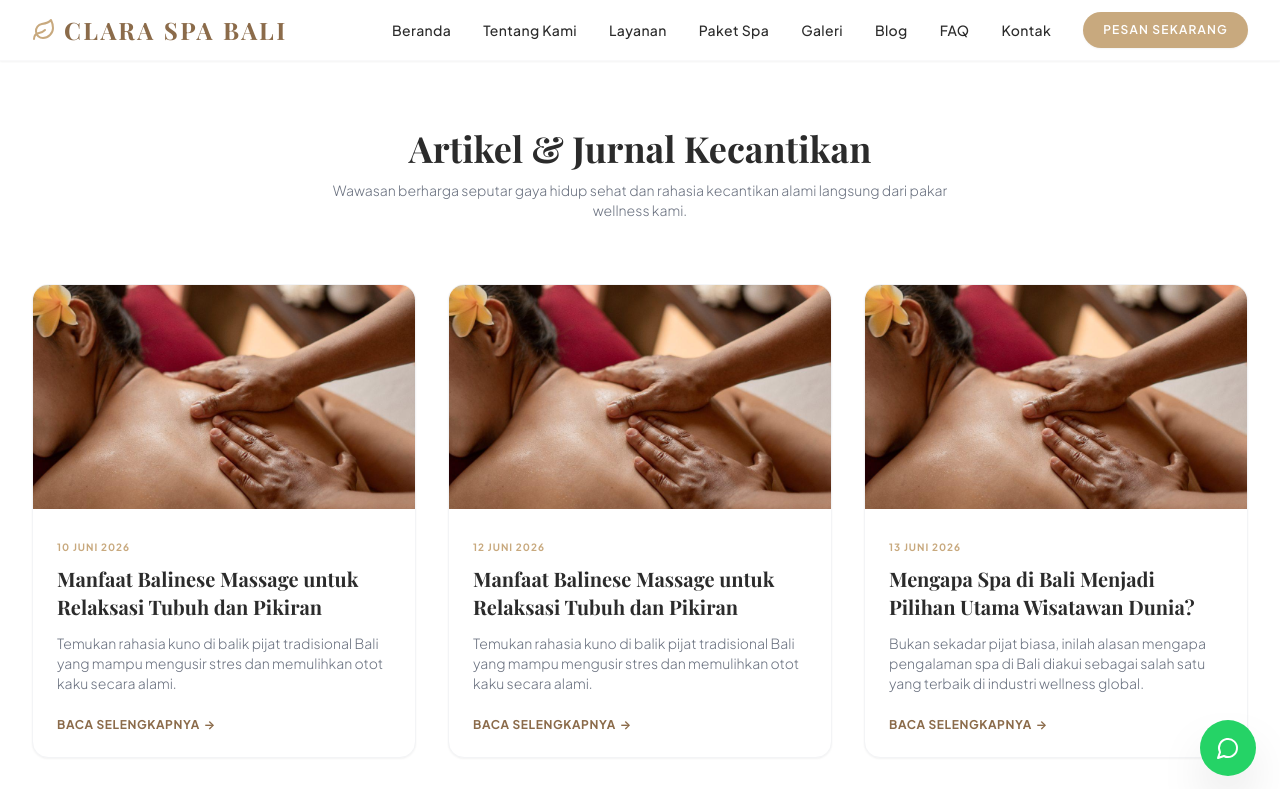
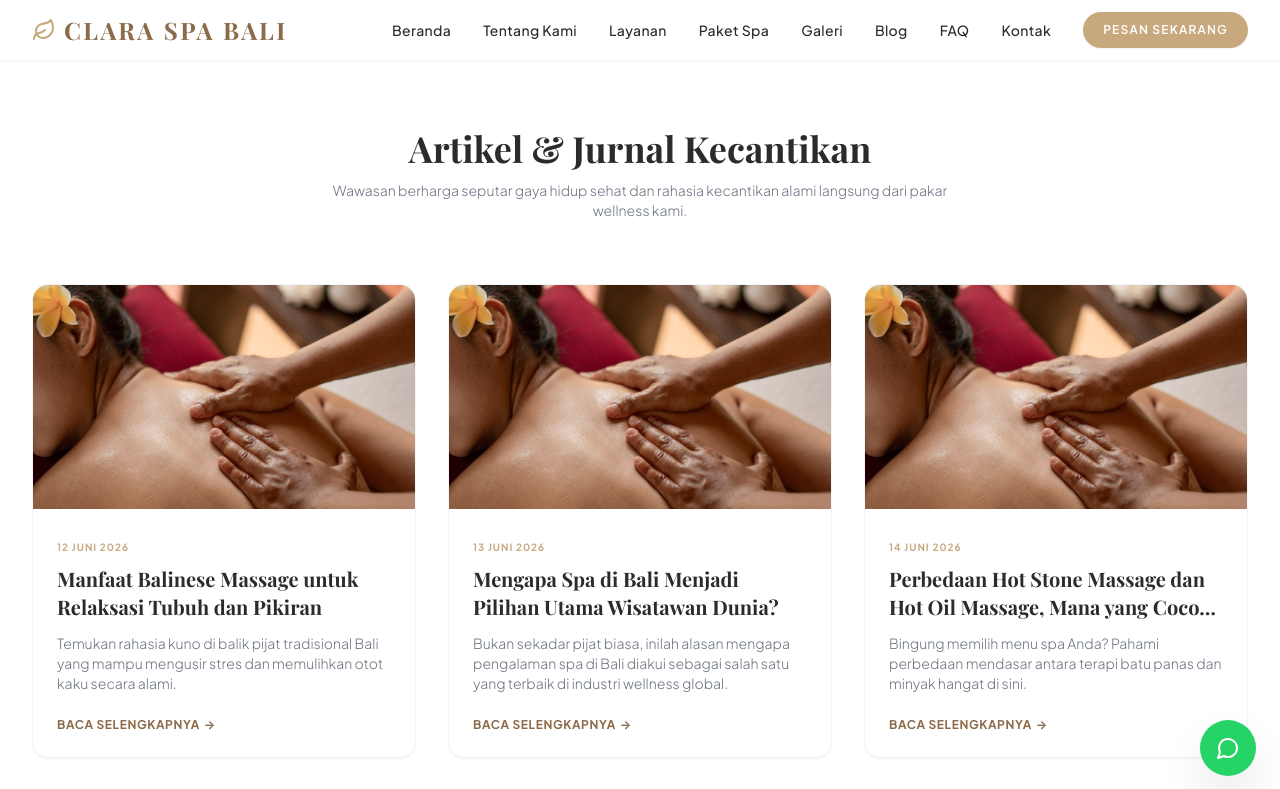
Before and after one commit to svjat4/clara-bali-spa, a Next.js app: page /blog in a window 1280 px wide. Shown: the top 789 px of the page. Built offline with nearby package versions, Linux system fonts and the light colour scheme; a web font is replaced by a local one.

Commit message:
Fixing all source code 1

```diff
--- a/data/blog.ts
+++ b/data/blog.ts
@@ -4,18 +4,6 @@ import { BlogPost } from '@/types';
 // kamu bisa menambahkannya sebagai properti opsional (?) di file types tersebut.
 
 export const blogPosts: BlogPost[] = [
-  {
-    slug: 'manfaat-balinese-massage-untuk-relaksasi',
-    title: 'Manfaat Balinese Massage untuk Relaksasi Tubuh dan Pikiran',
-    metaTitle: '7 Manfaat Balinese Massage untuk Relaksasi Total | Clara Spa Bali',
-    metaDescription: 'Temukan rahasia penyembuhan kuno pijat tradisional Bali (Balinese Massage) untuk meredakan stres, insomnia, dan kelelahan mental alami.',
-    excerpt: 'Temukan rahasia kuno di balik pijat tradisional Bali yang mampu mengusir stres dan memulihkan otot kaku secara alami.',
-    content: 'Balinese massage merupakan salah satu warisan budaya penyembuhan paling legendaris di dunia. Mengombinasikan gerakan usapan panjang (long strokes), penekanan jempol yang mantap, serta ulekan beritme konstan, terapi ini bekerja aktif merelaksasi sistem saraf pusat. Penggunaan minyak aromaterapi esensial frangipani atau serai kian memaksimalkan efek penenang pikiran, menurunkan kadar hormon kortisol (stres), serta menstimulasi pelepasan endorfin yang memicu rasa bahagia dan damai. Rutinitas pijat Bali secara berkala sangat disarankan bagi Anda yang sering menderita insomnia dan kelelahan mental.',
-    date: '10 Juni 2026',
-    author: 'Clara Spa Editorial',
-    image: '/images/services/balinese.jpeg',
-    keywords: ['Spa Bali', 'Massage Bali', 'Balinese Massage Bali', 'Relaksasi Spa Bali']
-  },
   {
     slug: 'manfaat-balinese-massage-untuk-relaksasi',
     title: 'Manfaat Balinese Massage untuk Relaksasi Tubuh dan Pikiran',
```
